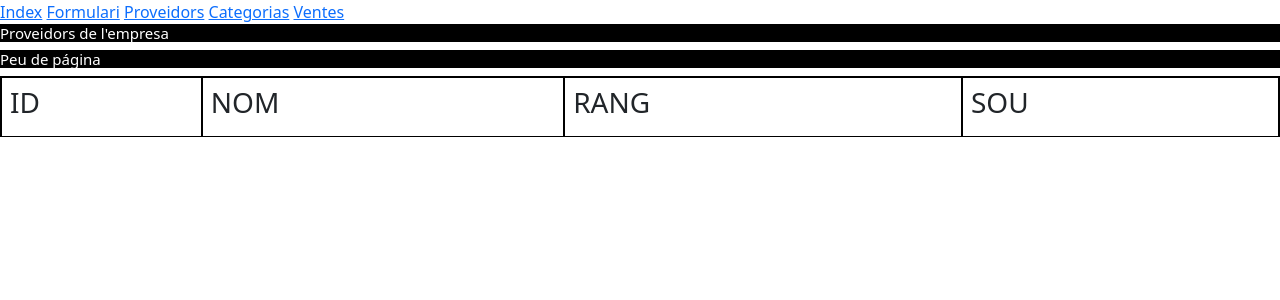
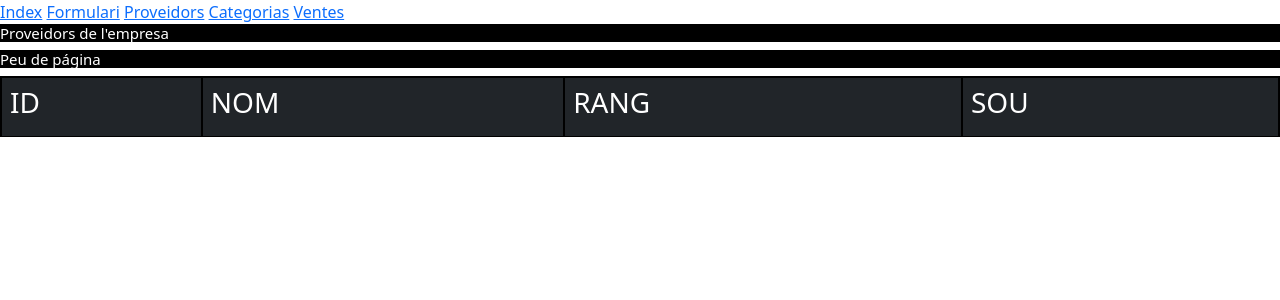
Before and after one commit to JeroniJuan/BBDD, a PHP site: page /categories.php in a window 1280 px wide. Shown: the top 300 px of the page. Run offline with PHP 8.4, Linux system fonts and the light colour scheme; data that the repository does not hold is empty.

Commit message:
Dark theme

```diff
--- a/categories.php
+++ b/categories.php
@@ -10,7 +10,7 @@
 
 
     <h2>Proveidors de l'empresa</h2>
-    <table class="table">
+    <table class="table table-dark table-striped">
         <thead>
             <tr>
                 <td>
```
